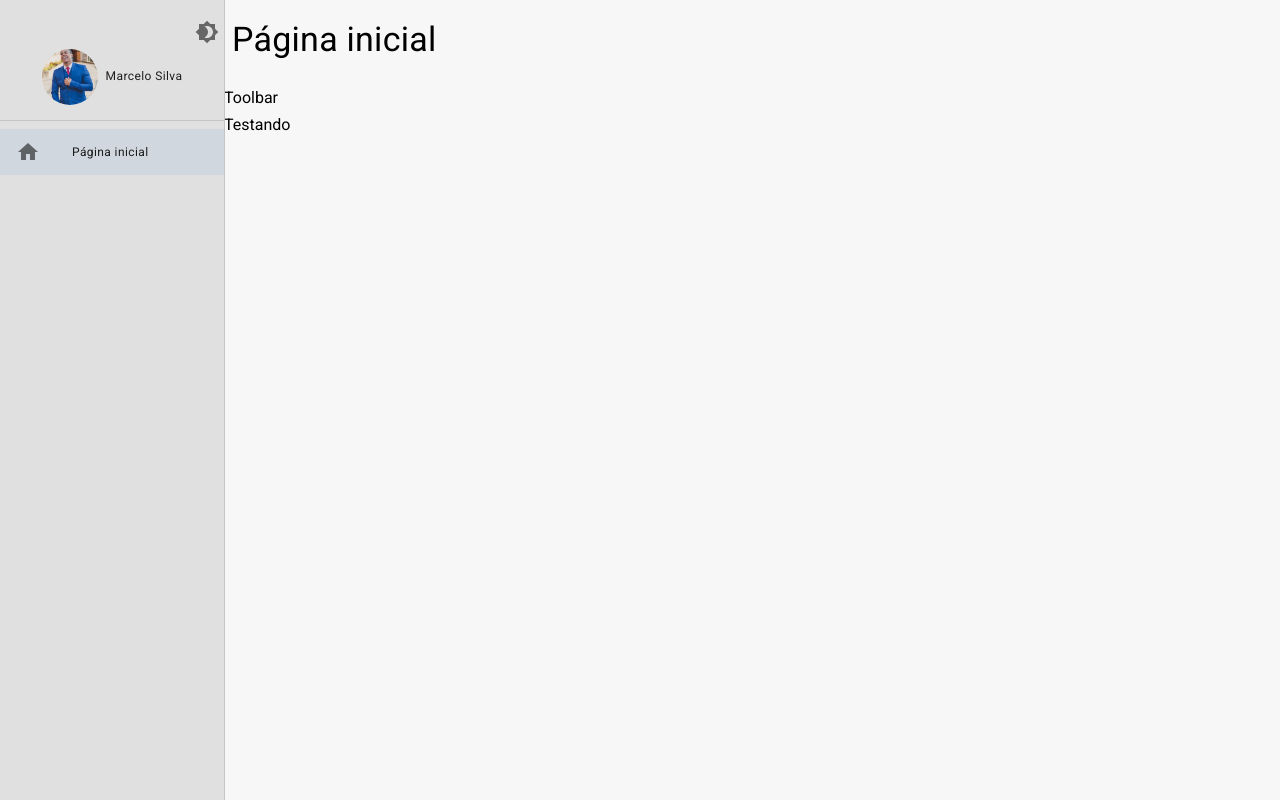
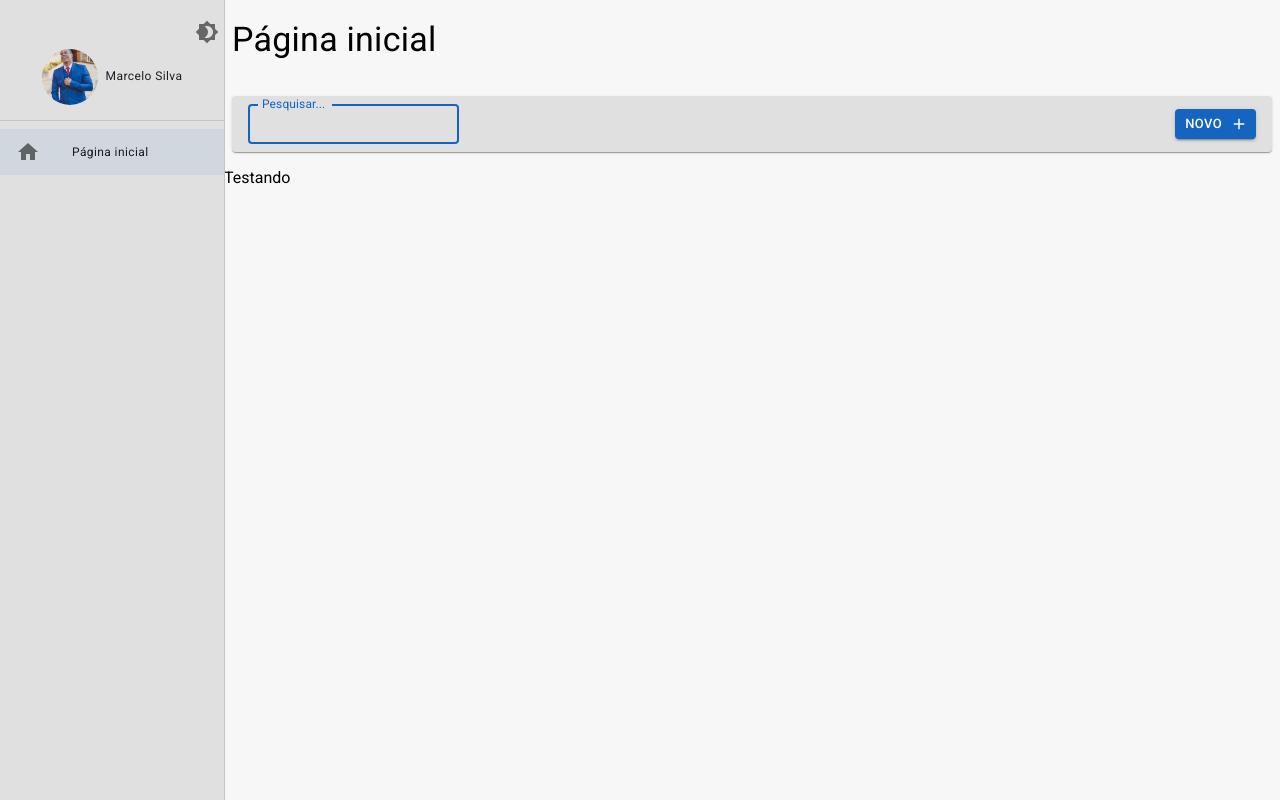
Before and after one commit to EuMarcel0/cadastro, a React (Vite) app: page /pagina-inicial in a window 1280 px wide. Built offline with nearby package versions, Linux system fonts and the light colour scheme.

Commit message:
chore: created toolbar with input and button search

```diff
--- a/src/pages/dashboard/Dashboard.tsx
+++ b/src/pages/dashboard/Dashboard.tsx
@@ -1,8 +1,9 @@
-import { LayoutBaseDePagina } from "../../shared/layouts";
+import { BarraDeFerramentas } from '../../shared/components';
+import { LayoutBaseDePagina } from '../../shared/layouts';
 
 export const Dashboard = () => {
     return(
-        <LayoutBaseDePagina title='Página inicial' toolbar={<>Toolbar</>}>
+        <LayoutBaseDePagina title='Página inicial' toolbar={<BarraDeFerramentas showInputSearch />}>
             Testando
         </LayoutBaseDePagina>
     );
--- /dev/null
+++ b/src/shared/components/barra-de-ferraments/BarraDeFerramentas.tsx
@@ -0,0 +1,61 @@
+import { Box, Button, Icon, Paper, TextField, useTheme } from "@mui/material";
+
+interface IBarraDeFerramentasProps {
+    textOfSearch?: string;
+    showInputSearch?: boolean;
+    handleTextOfSearch?: (newText: string) => void;
+
+    textButtonNew?: string;
+    showButtonNew?: boolean;
+    onClickButtonNew?: () => void;
+    children?: React.ReactNode;
+}
+
+export const BarraDeFerramentas= ({
+    textOfSearch = '',
+    showInputSearch = false,
+    handleTextOfSearch,
+    textButtonNew = 'Novo',
+    showButtonNew = true,
+    onClickButtonNew
+} : IBarraDeFerramentasProps) => {
+
+    const theme = useTheme();
+
+    return(
+        <Box
+            component={Paper}
+            height={theme.spacing(7)}
+            display='flex'
+            justifyContent='center'
+            alignItems='center'
+            paddingY={1}
+            paddingX={2}
+            marginX={1}
+            marginY={1}
+        >
+            {showInputSearch &&
+                <TextField
+                    id='standard-basic'
+                    label='Pesquisar...'
+                    size="small"
+                    autoFocus
+                    value={textOfSearch}
+                    onChange={(e) => handleTextOfSearch?.(e.target.value)}
+                />
+            }
+            {showButtonNew &&
+                <Box display='flex' justifyContent='end' flex={1}>
+                    <Button
+                        variant='contained'
+                        endIcon={<Icon>add</Icon>}
+                        size="small"
+                        onClick={onClickButtonNew}
+                    >
+                        {textButtonNew}
+                    </Button>
+                </Box>
+            }
+        </Box>
+    );
+};
--- a/src/shared/components/index.ts
+++ b/src/shared/components/index.ts
@@ -1 +1,2 @@
 export * from './menu-lateral/MenuLateral';
+export * from './barra-de-ferraments/BarraDeFerramentas';
```
